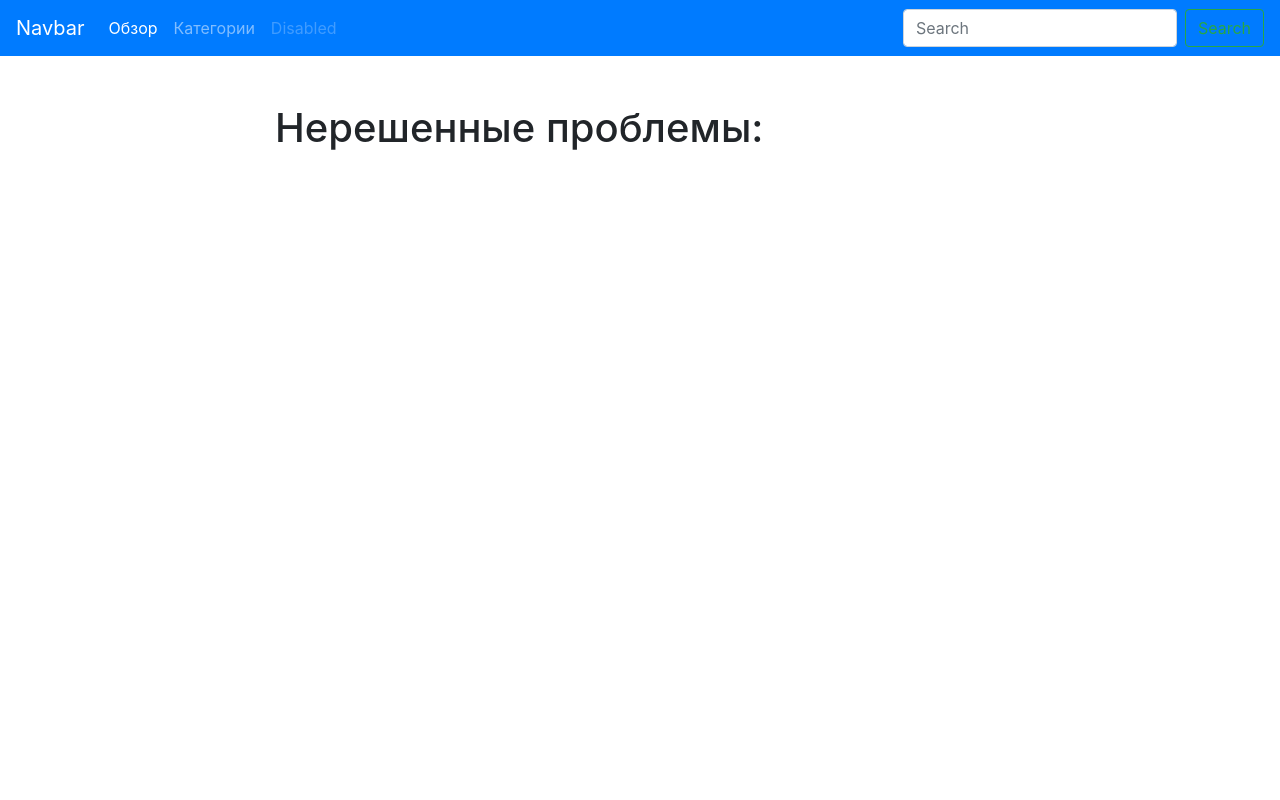
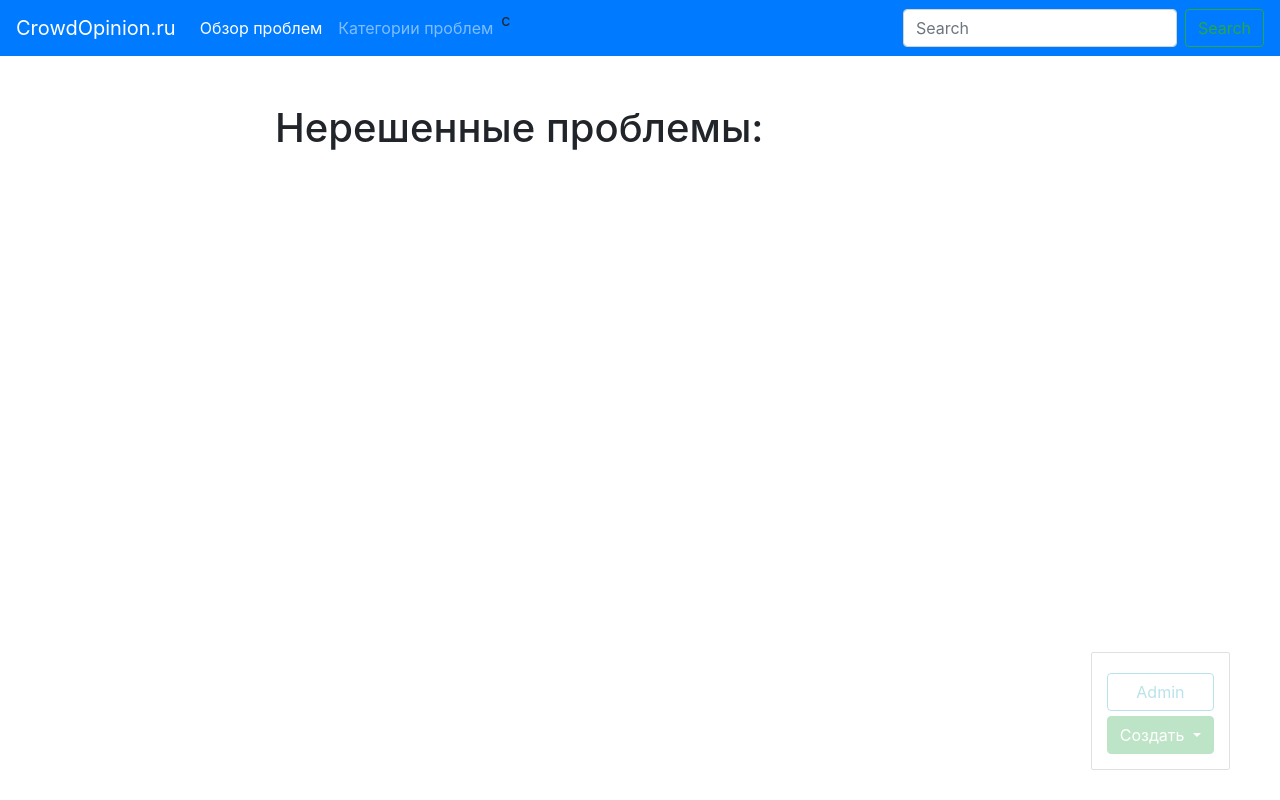
Before and after one commit to 4dragunov/Crowd, a Django app: page /challenges/ in a window 1280 px wide. Run offline with Django 3.2, Linux system fonts and the light colour scheme; data that the repository does not hold is empty; some libraries are stand-ins or nearby versions.

Commit message:
добавил меню администрирования

```diff
--- a/CrowdEngine/CrowdEngine/settings.py
+++ b/CrowdEngine/CrowdEngine/settings.py
@@ -121,3 +121,6 @@ USE_TZ = True
 # https://docs.djangoproject.com/en/2.2/howto/static-files/
 
 STATIC_URL = '/static/'
+STATICFILES_DIRS = [
+    os.path.join(BASE_DIR, 'static')
+]
--- a/CrowdEngine/challenge/templates/challenge/base_challenge.html
+++ b/CrowdEngine/challenge/templates/challenge/base_challenge.html
@@ -1 +1,18 @@
 {% extends 'base.html' %}
+
+{% block admin-panel %}
+
+
+
+    <div class="btn-group">
+  <button type="button" class="btn btn-success dropdown-toggle" data-toggle="dropdown" aria-haspopup="true" aria-expanded="false">
+    Создать
+  </button>
+  <div class="dropdown-menu">
+    <a class="dropdown-item" href="{% url 'challenge_create_url' %}">Создать проблему</a>
+    <a class="dropdown-item" href="{% url 'category_create_url' %}">Создать категорию</a>
+  </div>
+</div>
+    <a href="{{ admin_object.get_update_url }}" class="btn btn-light edit" style="{% if detail %} display:block; {% endif %} ">Изменить</a>
+    <a href="{{ admin_object.get_delete_url }}" class="btn btn-danger delete" style="{% if detail %} display:block; {% endif %} ">Удалить</a>
+{% endblock %}
--- a/CrowdEngine/challenge/urls.py
+++ b/CrowdEngine/challenge/urls.py
@@ -5,10 +5,14 @@ from .views import *
 urlpatterns = [
     path('', challenges_list, name='challenges_list_url'),
     path('challenge/create/', ChallengeCreate.as_view(), name='challenge_create_url'),
+    path('challenge/<str:slug>/update/', ChallengeUpdate.as_view(), name='challenge_update_url'),
+    path('challenge/<str:slug>/delete/', ChallengeDelete.as_view(), name='challenge_delete_url'),
     path('challenge/<str:slug>', ChallengeDetail.as_view(), name='challenge_detail_url'),
     path('categories/', categories_list, name='categories_list_url'),
     path('category/create/', CategoryCreate.as_view(), name='category_create_url'),
+    path('category/<str:slug>/update/', CategoryUpdate.as_view(), name='category_update_url'),
     path('category/<str:slug>/', CategoryDetail.as_view(), name='category_detail_url'),
+    path('category/<str:slug>/delete/', CategoryDelete.as_view(), name='category_delete_url'),
 
 
 ]
--- a/CrowdEngine/challenge/views.py
+++ b/CrowdEngine/challenge/views.py
@@ -2,7 +2,8 @@ from django.shortcuts import render, redirect, get_object_or_404
 from .models import Challenge, Category
 from django.views.generic import View
 from .forms import CategoryForm, ChallengeForm
-from .utils import ObjectDetailMixin
+from .utils import ObjectDetailMixin, ObjectUpdateMixin, ObjectDeleteMixin
+from django.urls import reverse
 
 def challenges_list(request):
     challenges = Challenge.objects.all()
@@ -51,3 +52,44 @@ class ChallengeCreate(View):
             new_challenge = bound_form.save()
             return redirect(new_challenge)
         return render(request, 'challenge/challenge_create.html', context={'form': bound_form})
+
+class ChallengeUpdate(ObjectUpdateMixin, View):
+
+    model = Challenge
+    model_form = ChallengeForm
+    template = 'challenge/challenge_update_form.html'
+
+class CategoryUpdate(ObjectUpdateMixin, View):
+
+    model = Category
+    model_form = CategoryForm
+    template = 'challenge/category_update_form.html'
+
+
+
+class CategoryDelete(ObjectDeleteMixin, View):
+
+    model = Category
+    template = 'challenge/category_delete_form.html'
+    redirect_url = 'categories_list_url'
+
+class ChallengeDelete(ObjectDeleteMixin, View):
+    model = Challenge
+    template = 'challenge/challenge_delete_form.html'
+    redirect_url = 'challenges_list_url'
+
+
+
+    # def get(self, request, slug):
+    #     category = Category.objects.get(slug__iexact=slug)
+    #     bound_form = CategoryForm(instance=category)
+    #     return render(request, 'challenge/category_update_form.html', context={'form': bound_form, 'category' : category})
+    #
+    # def post(self, request, slug):
+    #     category = Category.objects.get(slug__iexact=slug)
+    #     bound_form = CategoryForm(request.POST,instance=category)
+    #
+    #     if bound_form.is_valid():
+    #         new_category = bound_form.save()
+    #         return redirect(new_category)
+    #     return render(request, 'challenge/category_update_form.html', context={'form': bound_form, 'category' : category})
--- /dev/null
+++ b/CrowdEngine/static/css/styles.css
@@ -0,0 +1,23 @@
+.admin-panel{
+    border: 1px solid #999;
+    border-radius: 2px;
+    position: fixed;
+    right: 50px;
+    bottom: 30px;
+    opacity: 0.3;
+    padding: 15px;
+
+    }
+.admin-panel:hover {
+    opacity: 1;
+}
+
+
+.admin-panel a {
+    margin: 5px 0;
+    display: block;
+}
+
+a.edit, a.delete {
+    display: none;
+}
--- a/CrowdEngine/templates/base.html
+++ b/CrowdEngine/templates/base.html
@@ -1,8 +1,14 @@
+{% load static %}
 <!DOCTYPE html>
 <html lang="en">
 <head>
     <meta charset="UTF-8">
     <link rel="stylesheet" href="https://stackpath.bootstrapcdn.com/bootstrap/4.5.0/css/bootstrap.min.css" integrity="sha384-9aIt2nRpC12Uk9gS9baDl411NQApFmC26EwAOH8WgZl5MYYxFfc+NcPb1dKGj7Sk" crossorigin="anonymous">
+    <link rel="stylesheet" href="{% static 'css/styles.css' %}">
+
+    <script src="https://code.jquery.com/jquery-3.5.1.slim.min.js" integrity="sha384-DfXdz2htPH0lsSSs5nCTpuj/zy4C+OGpamoFVy38MVBnE+IbbVYUew+OrCXaRkfj" crossorigin="anonymous"></script>
+<script src="https://cdn.jsdelivr.net/npm/popper.js@1.16.0/dist/umd/popper.min.js" integrity="sha384-Q6E9RHvbIyZFJoft+2mJbHaEWldlvI9IOYy5n3zV9zzTtmI3UksdQRVvoxMfooAo" crossorigin="anonymous"></script>
+<script src="https://stackpath.bootstrapcdn.com/bootstrap/4.5.0/js/bootstrap.min.js" integrity="sha384-OgVRvuATP1z7JjHLkuOU7Xw704+h835Lr+6QL9UvYjZE3Ipu6Tp75j7Bh/kR0JKI" crossorigin="anonymous"></script>
     <title>
         {% block title %}
             Title ST
@@ -14,19 +20,17 @@
   <button class="navbar-toggler" type="button" data-toggle="collapse" data-target="#navbarTogglerDemo03" aria-controls="navbarTogglerDemo03" aria-expanded="false" aria-label="Toggle navigation">
     <span class="navbar-toggler-icon"></span>
   </button>
-  <a class="navbar-brand" href="#">Navbar</a>
+  <a class="navbar-brand" href="#">CrowdOpinion.ru</a>
 
   <div class="collapse navbar-collapse" id="navbarTogglerDemo03">
     <ul class="navbar-nav mr-auto mt-2 mt-lg-0">
       <li class="nav-item active">
-        <a class="nav-link" href=" {% url 'challenges_list_url' %}">Обзор</a>
+        <a class="nav-link" href=" {% url 'challenges_list_url' %}">Обзор проблем</a>
       </li>
       <li class="nav-item">
-        <a class="nav-link" href="{% url 'categories_list_url' %}">Категории</a>
-      </li>
-      <li class="nav-item">
-        <a class="nav-link disabled" href="#" tabindex="-1" aria-disabled="true">Disabled</a>
-      </li>
+        <a class="nav-link" href="{% url 'categories_list_url' %}">Категории проблем</a>
+      </li>c
+
     </ul>
     <form class="form-inline my-2 my-lg-0">
       <input class="form-control mr-sm-2" type="search" placeholder="Search" aria-label="Search">
@@ -44,6 +48,11 @@
         </div>
     </div>
 
+    <div class="admin-panel" align-items-center>
+        <a href="/admin" class="btn btn-outline-info">Admin</a>
+        {% block admin-panel %}
+        {% endblock %}
+    </div>
 
 </body>
 </html>
```
Also changed, not shown: CrowdEngine/challenge/models.py (+14 -0 lines), CrowdEngine/challenge/templates/challenge/category_delete_form.html (added, +17 -0 lines), CrowdEngine/challenge/templates/challenge/category_update_form.html (added, +30 -0 lines), CrowdEngine/challenge/templates/challenge/challenge_delete_form.html (added, +17 -0 lines), CrowdEngine/challenge/templates/challenge/challenge_update_form.html (added, +30 -0 lines), CrowdEngine/challenge/utils.py (+37 -2 lines).
